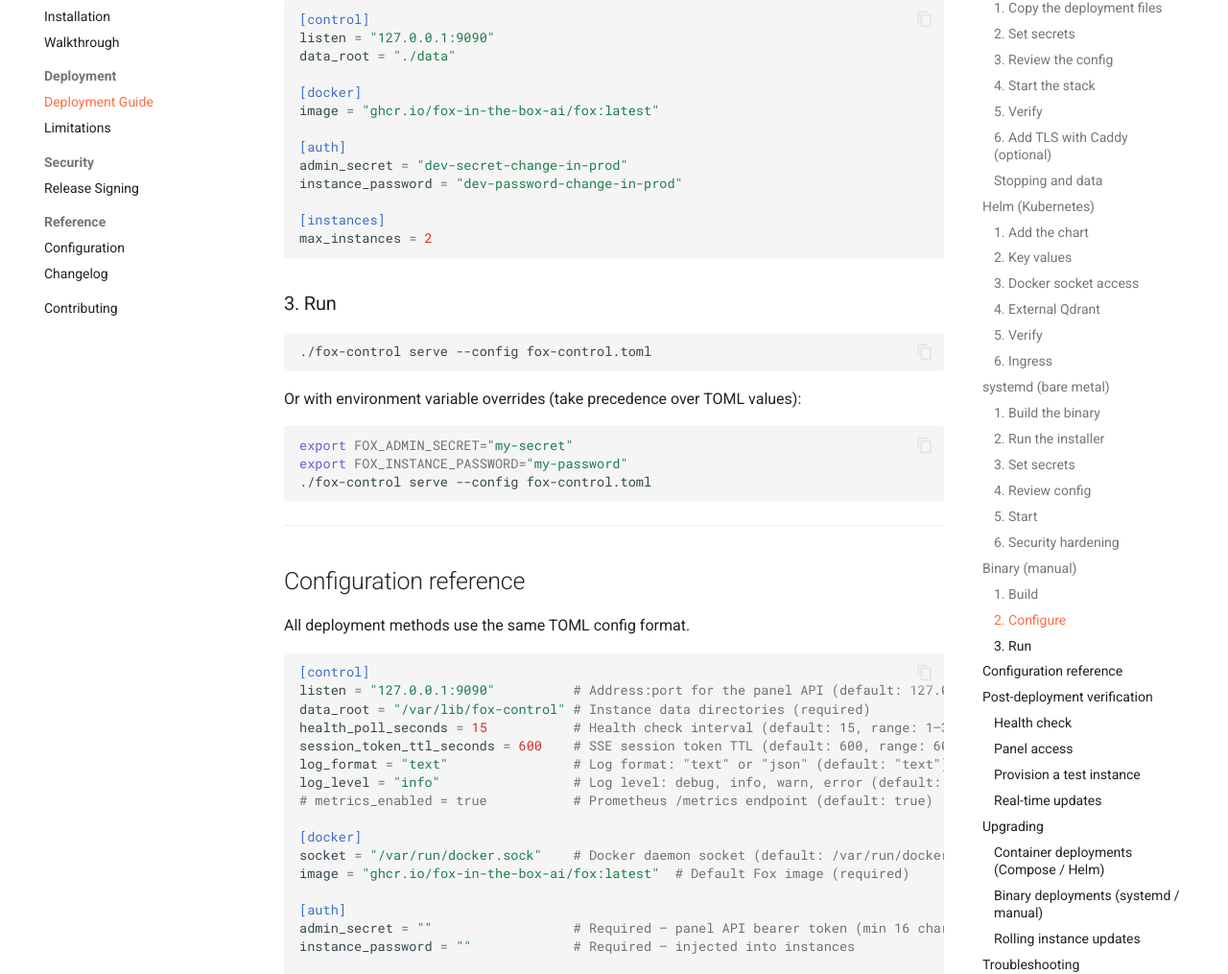
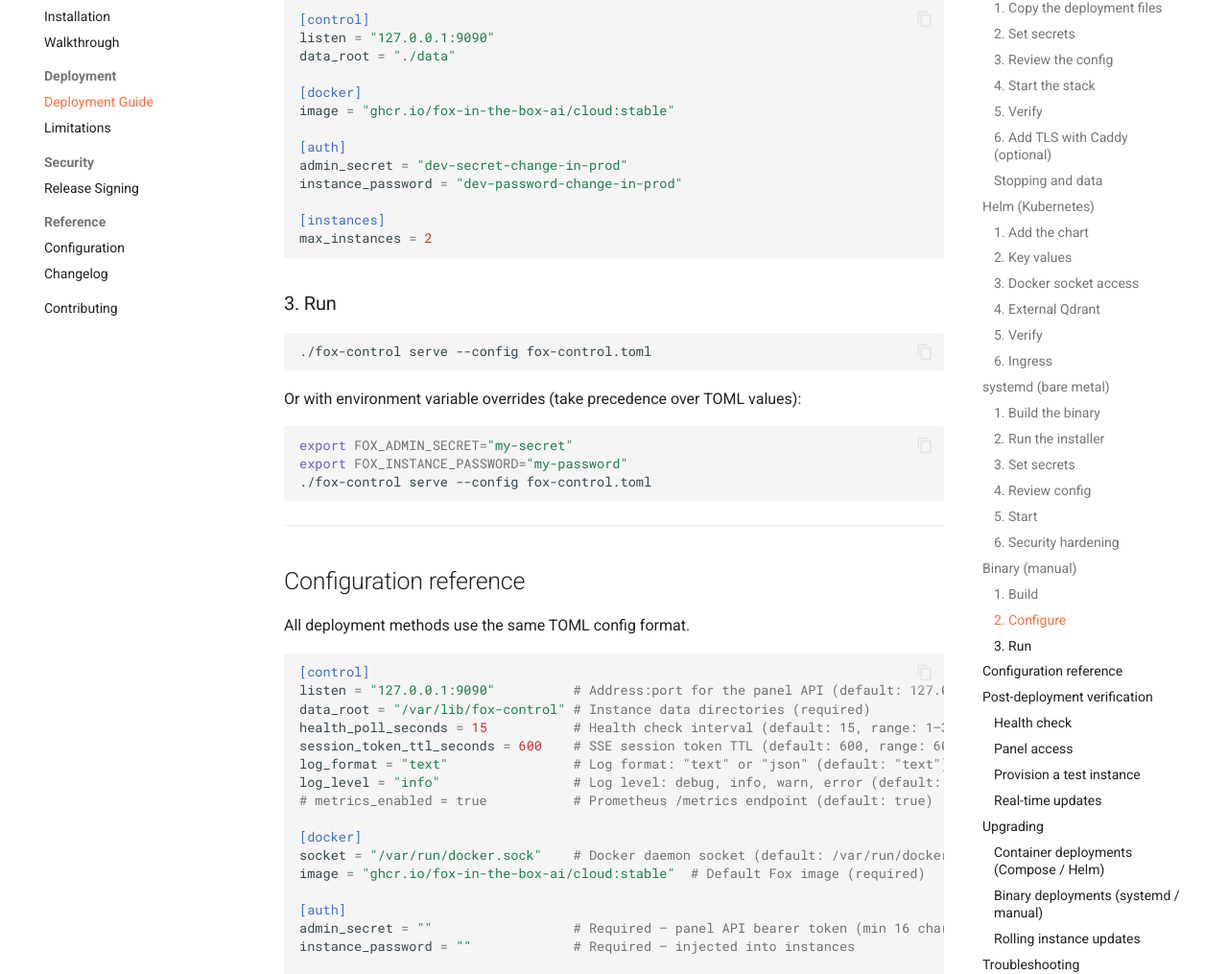
Before and after one commit to fox-in-the-box-ai/fox-fleet, an MkDocs documentation site: the page built from docs/DEPLOYMENT.md, in a window 1280 px wide and 1400 px high, scrolled down 7204 px. Shown: the part 154-1169 px from the top of the window at 96% size. Built offline with MkDocs 1.6.1 and Material for MkDocs 9.7.7, drawn with Linux system fonts in a browser that asks for light colours; comment, search, counter and statistics services are not loaded; some of the changed text lies outside the part shown.

Commit message:
fix: update Fox runtime image references (#124)
Use the published cloud runtime image in Helm, systemd, examples, and docs so non-compose deployment paths do not point at an unavailable fox:latest image.

Co-authored-by: Stanislav Polyakov <s@polyakov.pm>
Co-authored-by: Cursor <cursoragent@cursor.com>

```diff
--- a/docs/DEPLOYMENT.md
+++ b/docs/DEPLOYMENT.md
@@ -151,7 +151,7 @@ helm install fox-control deploy/helm/fox-control \
 | `persistence.enabled` | `true` | Persistent volume for SQLite + instance data |
 | `persistence.size` | `1Gi` | Volume size |
 | `config.maxInstances` | `10` | Instance cap |
-| `config.dockerImage` | `ghcr.io/fox-in-the-box-ai/fox:latest` | Fox instance image |
+| `config.dockerImage` | `ghcr.io/fox-in-the-box-ai/cloud:stable` | Fox instance image |
 | `config.portStart` | `8787` | First instance port |
 | `auth.existingSecret` | `""` | Use an existing Secret instead of creating one |
 | `ingress.enabled` | `false` | Enable Ingress resource |
@@ -297,7 +297,7 @@ listen = "127.0.0.1:9090"
 data_root = "./data"
 
 [docker]
-image = "ghcr.io/fox-in-the-box-ai/fox:latest"
+image = "ghcr.io/fox-in-the-box-ai/cloud:stable"
 
 [auth]
 admin_secret = "dev-secret-change-in-prod"
@@ -339,7 +339,7 @@ log_level = "info"                 # Log level: debug, info, warn, error (defaul
 
 [docker]
 socket = "/var/run/docker.sock"    # Docker daemon socket (default: /var/run/docker.sock)
-image = "ghcr.io/fox-in-the-box-ai/fox:latest"  # Default Fox image (required)
+image = "ghcr.io/fox-in-the-box-ai/cloud:stable"  # Default Fox image (required)
 
 [auth]
 admin_secret = ""                  # Required — panel API bearer token (min 16 chars)
```
Also changed, not shown: docs/DEVELOPER.md (+1 -1 lines), docs/configuration.md (+1 -1 lines), docs/install/kubernetes.md (+1 -1 lines), 5 other files.
